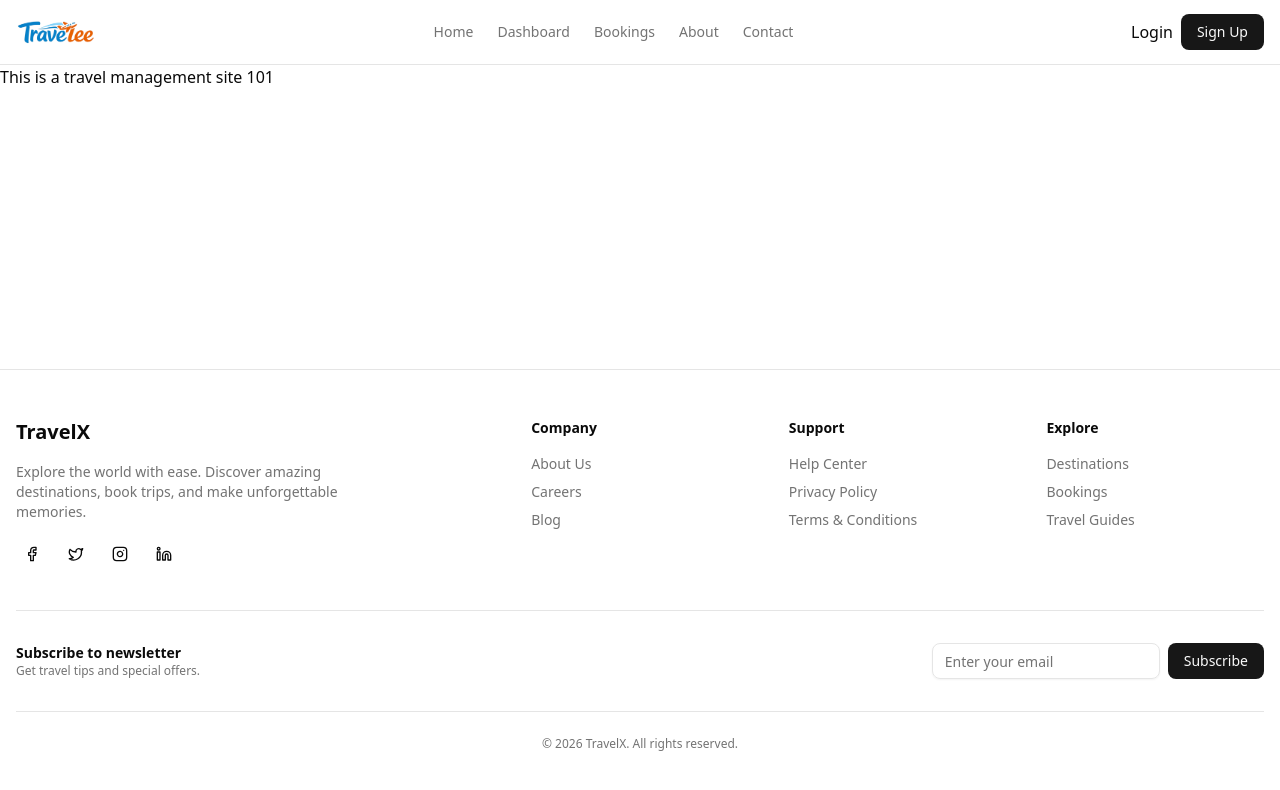
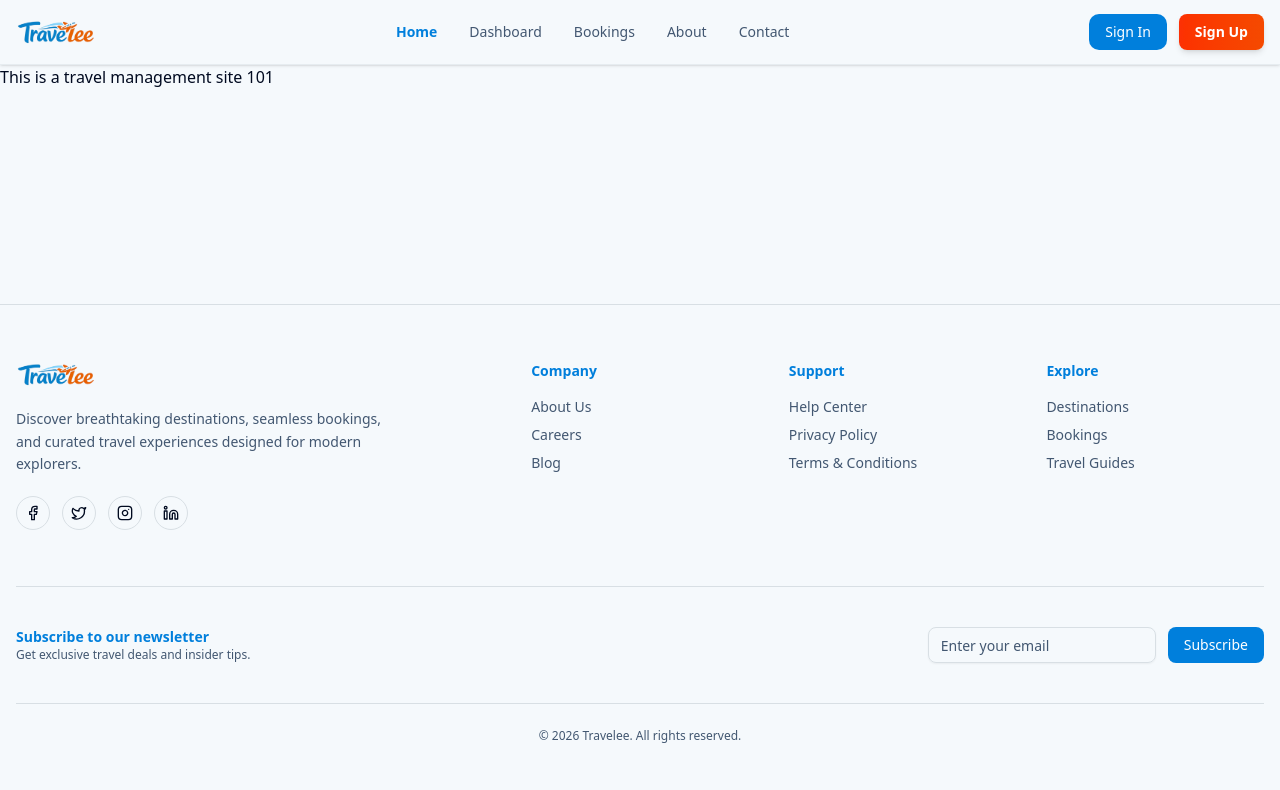
Before and after one commit to roksanadilshad/travelee-client, a Next.js app: page / in a window 1280 px wide. Shown: the top 790 px of the page. Built offline with nearby package versions, Linux system fonts and the light colour scheme.

Commit message:
[MODIFY]: globals.css file and Navbar, Footer color modify and apply

```diff
--- a/src/app/globals.css
+++ b/src/app/globals.css
@@ -48,80 +48,85 @@
 
 :root {
   --radius: 0.625rem;
-  --background: oklch(1 0 0);
-  --foreground: oklch(0.145 0 0);
+
+  /* Background: Clean Off-white Travel Theme */
+  --background: oklch(0.98 0.005 240);
+  --foreground: oklch(0.15 0.05 260); /* Deep Text */
+
+  /* Primary: Travelee Deep Blue (#0680C9) - Main Brand */
+  --primary: oklch(0.58 0.18 245);
+  --primary-foreground: oklch(1 0 0);
+
+  /* Secondary: Travelee Light Blue (#0581CB) - Accents & Headers */
+  --secondary: oklch(0.60 0.17 243);
+  --secondary-foreground: oklch(1 0 0);
+
+  /* Accent: Travelee Orange (#E86201) - CTA / Booking Buttons */
+  --accent: oklch(0.64 0.24 32);
+  --accent-foreground: oklch(1 0 0);
+
+  --muted: oklch(0.94 0.01 240);
+  --muted-foreground: oklch(0.45 0.05 255);
+
+  --popover: oklch(1 0 0);
+  --popover-foreground: oklch(0.15 0.05 260);
+
   --card: oklch(1 0 0);
-  --card-foreground: oklch(0.145 0 0);
-  --popover: oklch(1 0 0);
-  --popover-foreground: oklch(0.145 0 0);
-  --primary: oklch(0.205 0 0);
-  --primary-foreground: oklch(0.985 0 0);
-  --secondary: oklch(0.97 0 0);
-  --secondary-foreground: oklch(0.205 0 0);
-  --muted: oklch(0.97 0 0);
-  --muted-foreground: oklch(0.556 0 0);
-  --accent: oklch(0.97 0 0);
-  --accent-foreground: oklch(0.205 0 0);
+  --card-foreground: oklch(0.15 0.05 260);
+
+  --border: oklch(0.90 0.01 240);
+  --input: oklch(0.90 0.01 240);
+  --ring: oklch(0.58 0.18 245); /* Travelee Blue Ring */
+
   --destructive: oklch(0.577 0.245 27.325);
-  --border: oklch(0.922 0 0);
-  --input: oklch(0.922 0 0);
-  --ring: oklch(0.708 0 0);
-  --chart-1: oklch(0.646 0.222 41.116);
-  --chart-2: oklch(0.6 0.118 184.704);
-  --chart-3: oklch(0.398 0.07 227.392);
-  --chart-4: oklch(0.828 0.189 84.429);
-  --chart-5: oklch(0.769 0.188 70.08);
-  --sidebar: oklch(0.985 0 0);
-  --sidebar-foreground: oklch(0.145 0 0);
-  --sidebar-primary: oklch(0.205 0 0);
-  --sidebar-primary-foreground: oklch(0.985 0 0);
-  --sidebar-accent: oklch(0.97 0 0);
-  --sidebar-accent-foreground: oklch(0.205 0 0);
-  --sidebar-border: oklch(0.922 0 0);
-  --sidebar-ring: oklch(0.708 0 0);
+
+  /* Charts/Data Colors - Travelee Palette */
+  --chart-1: oklch(0.58 0.18 245); /* Deep Blue */
+  --chart-2: oklch(0.64 0.24 32);  /* Orange */
+  --chart-3: oklch(0.60 0.17 243); /* Light Blue */
+  --chart-4: oklch(0.75 0.15 200); /* Cyan */
+  --chart-5: oklch(0.85 0.10 80);  /* Gold */
+
+  --sidebar: oklch(0.98 0.01 240);
+  --sidebar-foreground: oklch(0.15 0.05 260);
+  --sidebar-primary: oklch(0.58 0.18 245);
+  --sidebar-primary-foreground: oklch(1 0 0);
+  --sidebar-accent: oklch(0.94 0.02 240);
+  --sidebar-accent-foreground: oklch(0.15 0.05 260);
+  --sidebar-border: oklch(0.90 0.01 240);
+  --sidebar-ring: oklch(0.58 0.18 245);
 }
 
 .dark {
-  --background: oklch(0.145 0 0);
-  --foreground: oklch(0.985 0 0);
-  --card: oklch(0.205 0 0);
-  --card-foreground: oklch(0.985 0 0);
-  --popover: oklch(0.205 0 0);
-  --popover-foreground: oklch(0.985 0 0);
-  --primary: oklch(0.922 0 0);
-  --primary-foreground: oklch(0.205 0 0);
-  --secondary: oklch(0.269 0 0);
-  --secondary-foreground: oklch(0.985 0 0);
-  --muted: oklch(0.269 0 0);
-  --muted-foreground: oklch(0.708 0 0);
-  --accent: oklch(0.269 0 0);
-  --accent-foreground: oklch(0.985 0 0);
-  --destructive: oklch(0.704 0.191 22.216);
-  --border: oklch(1 0 0 / 10%);
-  --input: oklch(1 0 0 / 15%);
-  --ring: oklch(0.556 0 0);
-  --chart-1: oklch(0.488 0.243 264.376);
-  --chart-2: oklch(0.696 0.17 162.48);
-  --chart-3: oklch(0.769 0.188 70.08);
-  --chart-4: oklch(0.627 0.265 303.9);
-  --chart-5: oklch(0.645 0.246 16.439);
-  --sidebar: oklch(0.205 0 0);
-  --sidebar-foreground: oklch(0.985 0 0);
-  --sidebar-primary: oklch(0.488 0.243 264.376);
-  --sidebar-primary-foreground: oklch(0.985 0 0);
-  --sidebar-accent: oklch(0.269 0 0);
-  --sidebar-accent-foreground: oklch(0.985 0 0);
-  --sidebar-border: oklch(1 0 0 / 10%);
-  --sidebar-ring: oklch(0.556 0 0);
+  /* Dark Mode adaptation */
+  --background: oklch(0.12 0.03 260);
+  --foreground: oklch(0.98 0.01 240);
+
+  --card: oklch(0.15 0.03 260);
+  --card-foreground: oklch(0.98 0.01 240);
+
+  --primary: oklch(0.58 0.18 245);
+  --primary-foreground: oklch(1 0 0);
+
+  --secondary: oklch(0.60 0.17 243);
+  --secondary-foreground: oklch(1 0 0);
+
+  --accent: oklch(0.64 0.24 32);
+  --accent-foreground: oklch(1 0 0);
+
+  --muted: oklch(0.22 0.03 260);
+  --muted-foreground: oklch(0.75 0.02 240);
+
+  --border: oklch(0.22 0.03 260);
+  --input: oklch(0.22 0.03 260);
+  --ring: oklch(0.58 0.18 245);
 }
 
 @layer base {
   * {
     @apply border-border outline-ring/50;
-    @apply border-border outline-ring/50;
   }
   body {
     @apply bg-background text-foreground;
-    @apply bg-background text-foreground;
   }
 }
--- a/src/components/Share/Footer.jsx
+++ b/src/components/Share/Footer.jsx
@@ -5,6 +5,7 @@ import { Facebook, Twitter, Instagram, Linkedin } from "lucide-react";
 
 import { Button } from "@/components/ui/button";
 import { Input } from "@/components/ui/input";
+import Logo from "./Logo";
 
 const footerLinks = {
   company: [
@@ -27,55 +28,47 @@ const footerLinks = {
 export default function Footer() {
   return (
     <footer className="border-t bg-background">
-      <div className="container mx-auto px-4 py-12">
+      <div className="container mx-auto px-4 py-14">
         {/* Top Section */}
         <div className="grid gap-10 md:grid-cols-2 lg:grid-cols-5">
           {/* Brand */}
-          <div className="lg:col-span-2 space-y-4">
-            <h2 className="text-xl font-bold">TravelX</h2>
-            <p className="text-sm text-muted-foreground max-w-sm">
-              Explore the world with ease. Discover amazing destinations, book
-              trips, and make unforgettable memories.
+          <div className="lg:col-span-2 space-y-5">
+            <Logo />
+
+            <p className="text-sm text-muted-foreground max-w-sm leading-relaxed">
+              Discover breathtaking destinations, seamless bookings, and curated
+              travel experiences designed for modern explorers.
             </p>
 
             {/* Social Icons */}
             <div className="flex gap-3">
+              {[Facebook, Twitter, Instagram, Linkedin].map((Icon, i) => (
                 <Link
+                  key={i}
                   href="#"
-                className="p-2 rounded-full hover:bg-muted transition"
+                  className="p-2 rounded-full border border-border
+                         hover:bg-primary/10
+                         hover:text-primary
+                         transition-all duration-300"
                 >
-                <Facebook className="h-4 w-4" />
+                  <Icon className="h-4 w-4" />
                 </Link>
-              <Link
-                href="#"
-                className="p-2 rounded-full hover:bg-muted transition"
-              >
-                <Twitter className="h-4 w-4" />
-              </Link>
-              <Link
-                href="#"
-                className="p-2 rounded-full hover:bg-muted transition"
-              >
-                <Instagram className="h-4 w-4" />
-              </Link>
-              <Link
-                href="#"
-                className="p-2 rounded-full hover:bg-muted transition"
-              >
-                <Linkedin className="h-4 w-4" />
-              </Link>
+              ))}
             </div>
           </div>
 
-          {/* Links */}
-          <div>
-            <h3 className="mb-4 text-sm font-semibold">Company</h3>
+          {/* Links Section */}
+          {Object.entries(footerLinks).map(([title, links]) => (
+            <div key={title}>
+              <h3 className="mb-4 text-sm font-semibold text-primary capitalize">
+                {title}
+              </h3>
               <ul className="space-y-2 text-sm text-muted-foreground">
-              {footerLinks.company.map((link) => (
+                {links.map((link) => (
                   <li key={link.name}>
                     <Link
                       href={link.href}
-                    className="hover:text-foreground transition"
+                      className="hover:text-primary transition-colors duration-200"
                     >
                       {link.name}
                     </Link>
@@ -83,62 +76,33 @@ export default function Footer() {
                 ))}
               </ul>
             </div>
-
-          <div>
-            <h3 className="mb-4 text-sm font-semibold">Support</h3>
-            <ul className="space-y-2 text-sm text-muted-foreground">
-              {footerLinks.support.map((link) => (
-                <li key={link.name}>
-                  <Link
-                    href={link.href}
-                    className="hover:text-foreground transition"
-                  >
-                    {link.name}
-                  </Link>
-                </li>
           ))}
-            </ul>
-          </div>
-
-          <div>
-            <h3 className="mb-4 text-sm font-semibold">Explore</h3>
-            <ul className="space-y-2 text-sm text-muted-foreground">
-              {footerLinks.explore.map((link) => (
-                <li key={link.name}>
-                  <Link
-                    href={link.href}
-                    className="hover:text-foreground transition"
-                  >
-                    {link.name}
-                  </Link>
-                </li>
-              ))}
-            </ul>
-          </div>
         </div>
 
         {/* Newsletter */}
-        <div className="mt-10 border-t pt-8 flex flex-col md:flex-row items-start md:items-center justify-between gap-4">
+        <div className="mt-14 border-t pt-10 flex flex-col md:flex-row items-start md:items-center justify-between gap-6">
           <div>
-            <h4 className="text-sm font-semibold">Subscribe to newsletter</h4>
+            <h4 className="text-sm font-semibold text-primary">
+              Subscribe to our newsletter
+            </h4>
             <p className="text-xs text-muted-foreground">
-              Get travel tips and special offers.
+              Get exclusive travel deals and insider tips.
             </p>
           </div>
 
-          <div className="flex w-full md:w-auto gap-2">
+          <div className="flex w-full md:w-auto gap-3">
             <Input
               type="email"
               placeholder="Enter your email"
-              className="max-w-xs"
+              className="max-w-xs focus-visible:ring-primary"
             />
             <Button>Subscribe</Button>
           </div>
         </div>
 
         {/* Bottom */}
-        <div className="mt-8 border-t pt-6 text-center text-xs text-muted-foreground">
-          © {new Date().getFullYear()} TravelX. All rights reserved.
+        <div className="mt-10 border-t pt-6 text-center text-xs text-muted-foreground">
+          © {new Date().getFullYear()} Travelee. All rights reserved.
         </div>
       </div>
     </footer>
--- a/src/components/Share/Navbar.jsx
+++ b/src/components/Share/Navbar.jsx
@@ -1,7 +1,9 @@
 "use client";
 
 import Link from "next/link";
-import { Menu } from "lucide-react";
+import { usePathname } from "next/navigation";
+import { Menu, X } from "lucide-react";
+import { useState } from "react";
 
 import { Button } from "@/components/ui/button";
 import { Sheet, SheetContent, SheetTrigger } from "@/components/ui/sheet";
@@ -16,57 +18,115 @@ const navLinks = [
 ];
 
 export default function Navbar() {
+  const pathname = usePathname();
+  const [isOpen, setIsOpen] = useState(false);
+
+  const isActive = (href) => {
+    if (href === "/") {
+      return pathname === "/";
+    }
+    return pathname.startsWith(href);
+  };
+
   return (
-    <header className="sticky top-0 z-50 w-full border-b">
+    <header className="sticky top-0 z-50 w-full border-b border-border/50 bg-background/95 backdrop-blur-md shadow-sm">
       <div className="container mx-auto flex h-16 items-center justify-between px-4">
         {/* Logo */}
-        <Logo></Logo>
+        <div className="flex-shrink-0">
+          <Logo />
+        </div>
 
         {/* Desktop Nav */}
-        <nav className="hidden md:flex items-center gap-6">
-          {navLinks.map((link) => (
+        <nav className="hidden md:flex items-center gap-8">
+          {navLinks.map((link) => {
+            const active = isActive(link.href);
+            return (
               <Link
                 key={link.name}
                 href={link.href}
-              className="text-sm font-medium text-muted-foreground hover:text-foreground transition-colors"
+                className={`text-sm font-medium transition-all duration-300 relative group ${
+                  active
+                    ? "text-primary font-semibold"
+                    : "text-muted-foreground hover:text-foreground"
+                }`}
               >
                 {link.name}
               </Link>
-          ))}
+            );
+          })}
         </nav>
 
         {/* Desktop Buttons */}
-        <div className="hidden md:flex items-center gap-2">
-          <Link href={"/login"} variant="ghost">Login</Link>
-          <Button>Sign Up</Button>
+        <div className="hidden md:flex items-center gap-3">
+          <Link
+            href="/login"
+            className="px-4 py-2 text-white text-sm font-medium bg-primary hover:bg-primary/90 rounded-lg transition-colors duration-200"
+          >
+            Sign In
+          </Link>
+          <Button
+            asChild
+            className="bg-gradient-to-r from-accent to-orange-600 hover:from-accent/90 hover:to-orange-600/90 text-white font-semibold shadow-md hover:shadow-lg transition-all duration-200"
+          >
+            <Link href="/signup">Sign Up</Link>
+          </Button>
         </div>
 
         {/* Mobile Menu */}
         <div className="md:hidden">
-          <Sheet>
+          <Sheet open={isOpen} onOpenChange={setIsOpen}>
             <SheetTrigger asChild>
-              <Button variant="ghost" size="icon">
+              <Button
+                variant="ghost"
+                size="icon"
+                className="text-primary hover:bg-primary"
+              >
                 <Menu className="h-5 w-5" />
               </Button>
             </SheetTrigger>
 
-            <SheetContent side="right" className="w-[280px]">
-              <div className="mt-8 flex flex-col gap-4">
-                {navLinks.map((link) => (
+            <SheetContent
+              side="right"
+              className="w-70 p-4 bg-background border-l border-border/50 data-[state=open]:animate-in data-[state=closed]:animate-out data-[state=closed]:slide-out-to-right data-[state=open]:slide-in-from-right duration-300"
+            >
+              <div className="mt-8 flex flex-col gap-6">
+                {/* Mobile Nav Links */}
+                <nav className="flex flex-col gap-2">
+                  {navLinks.map((link) => {
+                    const active = isActive(link.href);
+                    return (
                       <Link
                         key={link.name}
                         href={link.href}
-                    className="text-base font-medium hover:text-primary transition"
+                        onClick={() => setIsOpen(false)}
+                        className={`text-base font-medium px-4 py-2 rounded-lg transition-all duration-200 ${
+                          active
+                            ? "bg-primary/20 text-primary font-semibold"
+                            : "text-foreground hover:bg-primary/5"
+                        }`}
                       >
                         {link.name}
                       </Link>
-                ))}
+                    );
+                  })}
+                </nav>
 
-                <div className="mt-6 flex flex-col gap-2">
-                  <Link href={"/login"} variant="outline" className="w-full">
+                {/* Mobile Buttons */}
+                <div className="mt-4 border-t border-border/50 pt-6 flex flex-col gap-3">
+                  <Link
+                    href="/login"
+                    onClick={() => setIsOpen(false)}
+                    className="px-4 py-2 text-center text-sm font-medium bg-primary hover:bg-primary/90 text-white rounded-lg transition-colors duration-200"
+                  >
                     Login
                   </Link>
-                  <Button className="w-full">Sign Up</Button>
+                  <Button
+                    asChild
+                    className="w-full bg-gradient-to-r from-accent to-orange-600 hover:from-accent/90 hover:to-orange-600/90 text-white font-semibold"
+                    onClick={() => setIsOpen(false)}
+                  >
+                    <Link href="/signup">Sign Up</Link>
+                  </Button>
                 </div>
               </div>
             </SheetContent>
```
Also changed, not shown: src/app/(PublicLayout)/page.jsx (renamed from src/app/(PublicLayout)/page.js), src/app/layout.jsx (renamed from src/app/layout.js). Lines whose indentation alone changed are shown as unchanged.
